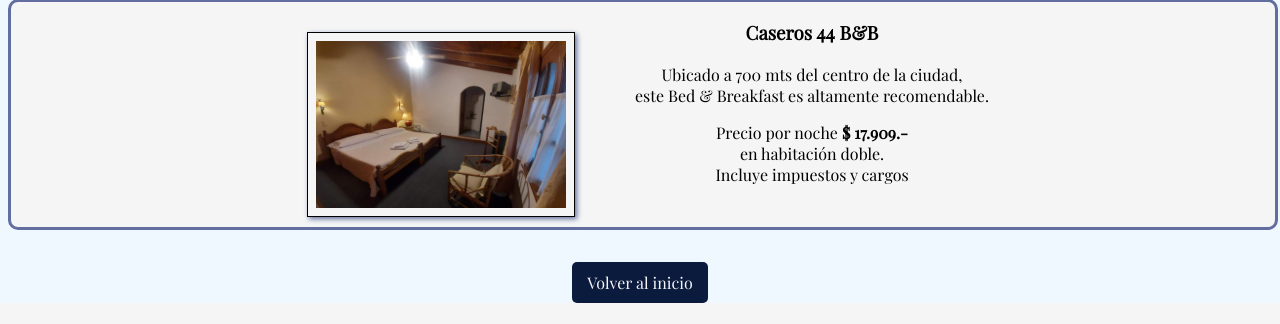
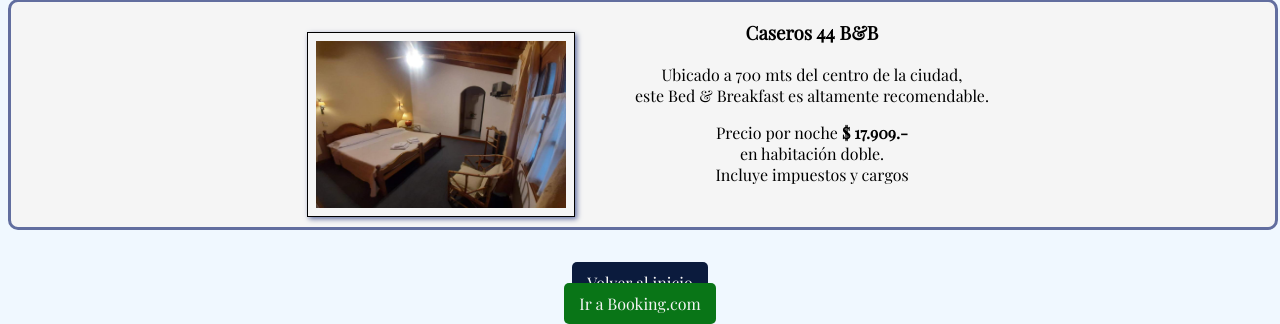
Before and after one commit to GHCris/PRIMERA_PAGINA, a Django app: page /salta in a window 1280 px wide. Shown: the part 1287-1611 px from the top of the page. Before the commit the page ends 1590 px from the top, so only its background shows below. Run offline with Django 4.2, Linux system fonts and the light colour scheme.

Commit message:
Agregado de botón Booking

```diff
--- a/static/css/salta.css
+++ b/static/css/salta.css
@@ -40,10 +40,18 @@
         box-shadow: 2px 2px 5px rgb(98, 110, 159)
     }
 
-    .btn {padding: 10px 15px;
+.btn {padding: 10px 15px;
         background-color:  rgb(11, 27, 61);
         color: whitesmoke;
         border-radius: 5px;
         text-decoration: none;
         cursor: pointer;
         }
+
+.btn2 {padding: 10px 15px;
+       background-color:  rgb(9, 117, 23);
+       color: whitesmoke;
+       border-radius: 5px;
+       text-decoration: none;
+       cursor: pointer;
+    }
--- a/templates/bariloche.html
+++ b/templates/bariloche.html
@@ -86,6 +86,9 @@
       <div style="text-align: center;"><a href= "{% url 'index' %}" class="btn">Volver al inicio</a>
       </div>
 
+      <div style="text-align: center;"><a href= "https://www.booking.com/index.es-ar.html" class="btn2">Ir a Booking.com</a>
+      </div>
+
 </div>
 
 
--- a/templates/carlospaz.html
+++ b/templates/carlospaz.html
@@ -86,5 +86,8 @@
       <div style="text-align: center;"><a href="{% url 'index' %}" class="btn">Volver al inicio</a>
       </div>
 
+      <div style="text-align: center;"><a href= "https://www.booking.com/index.es-ar.html" class="btn2">Ir a Booking.com</a>
+      </div>
+
 </div>
 </body>
--- a/templates/salta.html
+++ b/templates/salta.html
@@ -86,5 +86,8 @@
       <div style="text-align: center;"><a href="{% url 'index' %}" class="btn">Volver al inicio</a>
       </div>
 
+      <div style="text-align: center;"><a href= "https://www.booking.com/index.es-ar.html" class="btn2">Ir a Booking.com</a>
+      </div>
+
 </div>
 </body>
```
Also changed, not shown: static/css/bariloche.css (+8 -0 lines), static/css/carlospaz.css (+8 -0 lines).
